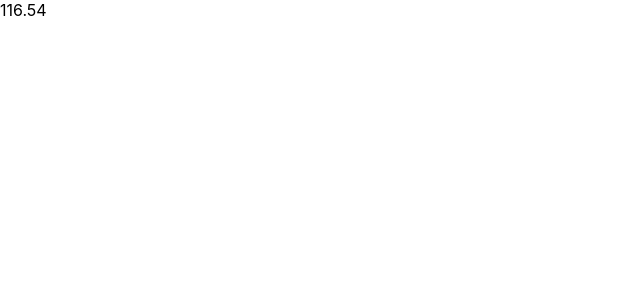
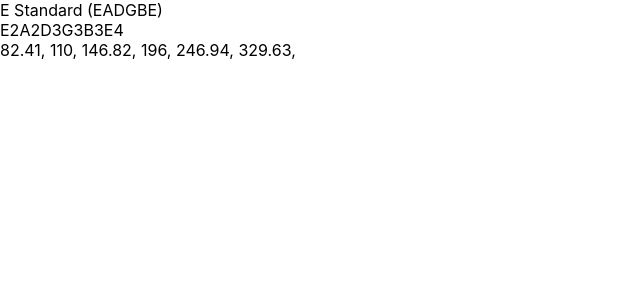
Before and after one commit to girlingc/guitar-tuner, a React (Create React App) app: page / in a window 1280 px wide. Shown: the top 300 px of the page, without its empty margins (0-640 px from the left). Built offline with nearby package versions, Linux system fonts and the light colour scheme.

Commit message:
Add function to return tuning, notes and frequency

```diff
--- a/src/Components/Interface/index.jsx
+++ b/src/Components/Interface/index.jsx
@@ -1,10 +1,11 @@
 import React from "react";
 import getFrequency from "../../notes-frequencies";
+import getTunings from "../../tunings";
 
 const Interface = () => {
   return (
     <div>
-      {getFrequency('A2#')}
+      {getTunings("sixString", "E Standard (EADGBE)")}
     </div>
   )
 }
--- a/src/tunings.js
+++ b/src/tunings.js
@@ -1,3 +1,5 @@
+import getFrequency from "./notes-frequencies";
+
 const guitarTunings = {
   bassGuitar: {
     "Standard Bass (EADG)": ["E1", "A1", "D2", "G2"],
@@ -36,4 +38,25 @@ const guitarTunings = {
   eightString: {},
 };
 
-export default guitarTunings;
+const getTunings = (guitar, tuning) => {
+  const frequencies = []
+  for (let frequency of guitarTunings[guitar][tuning]) {
+    frequencies.push(`${getFrequency(frequency)}, `)
+  }
+
+  return (
+    <div>
+      <div>
+        {tuning}
+      </div>
+      <div>
+        {guitarTunings[guitar][tuning]}
+      </div>
+      <div>
+        {frequencies}
+      </div>
+    </div>
+  )
+}
+
+export default getTunings;
```
